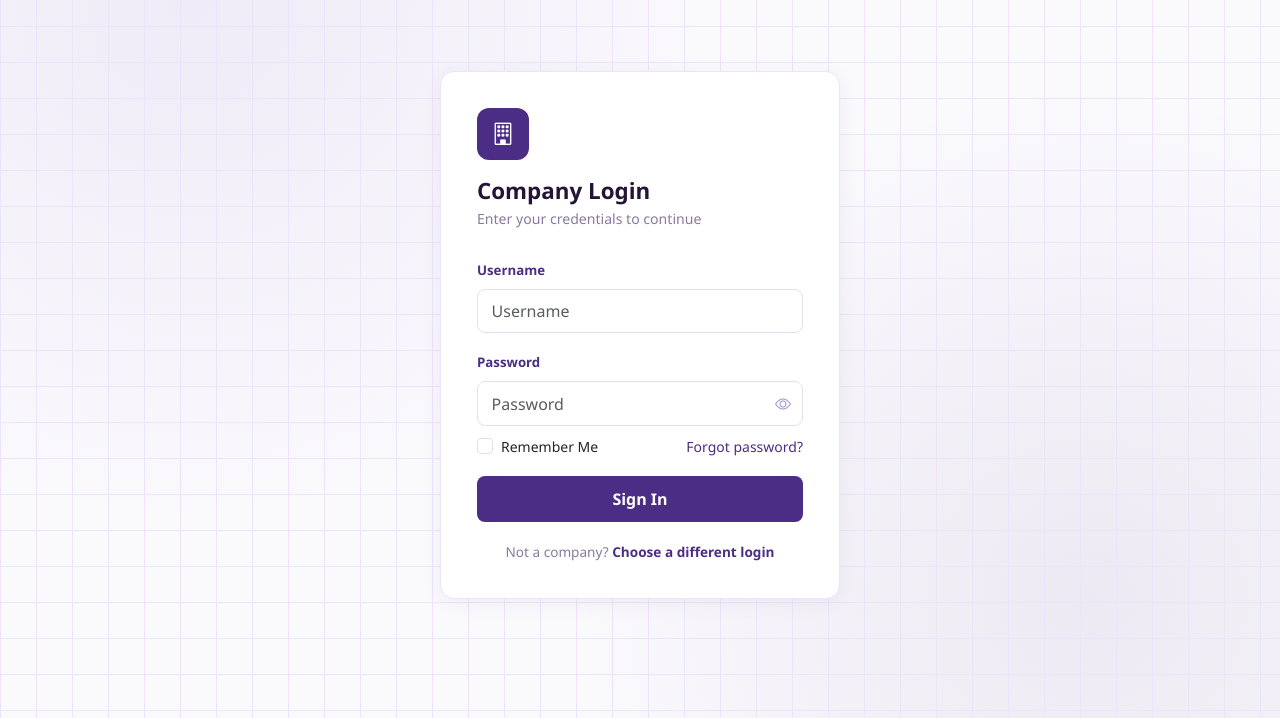
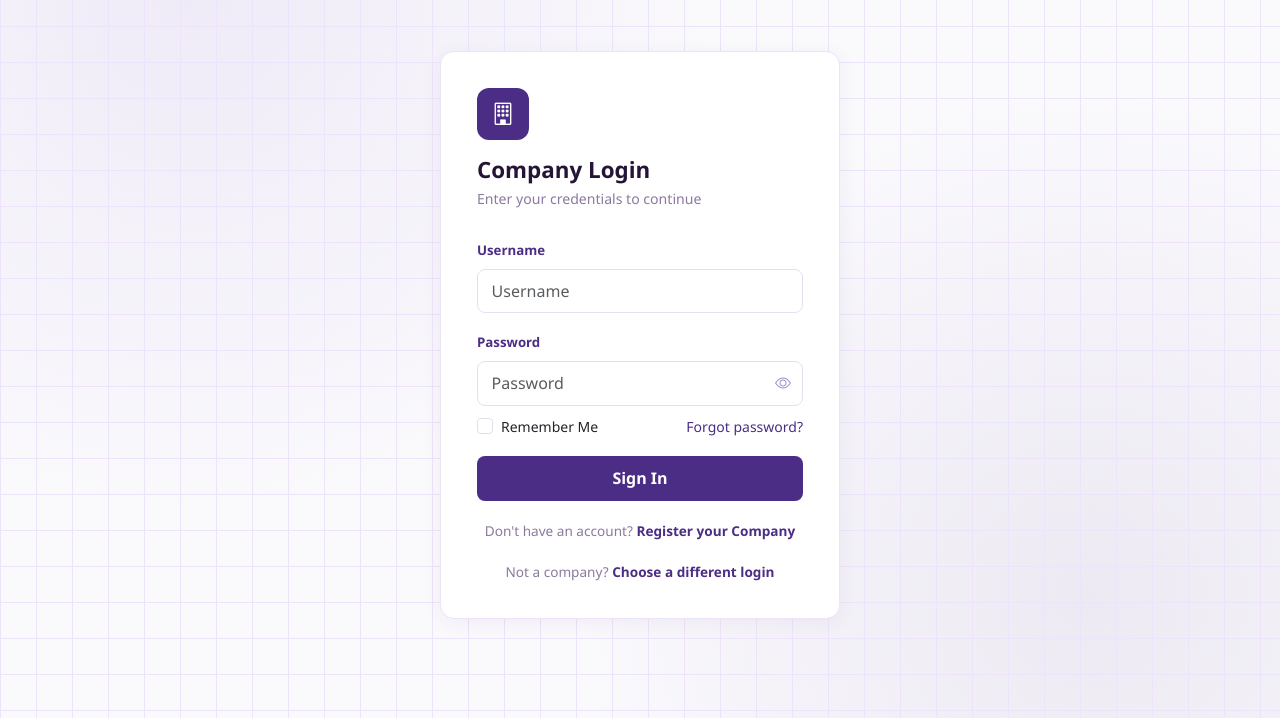
Before and after one commit to hemasricheparthi/student-placement-system, a Django app: page /accounts/login/company/ in a window 1280 px wide. Shown: the part 82-800 px from the top of the page. Run offline with Django 5.2, Linux system fonts and the light colour scheme.

Commit message:
Add register links to student and company login pages

```diff
--- a/templates/accounts/company_login.html
+++ b/templates/accounts/company_login.html
@@ -145,8 +145,11 @@
             </form>
 
             <div class="footer-links">
-                Not a company? <a href="{% url 'dashboard:select_role' %}">Choose a different login</a>
-            </div>
+    Don't have an account? <a href="{% url 'accounts:company_register' %}">Register your Company</a>
+</div>
+<div class="footer-links">
+    Not a company? <a href="{% url 'dashboard:select_role' %}">Choose a different login</a>
+</div>
         </div>
     </div>
 
```
Also changed, not shown: templates/accounts/student_login.html (+5 -2 lines).
